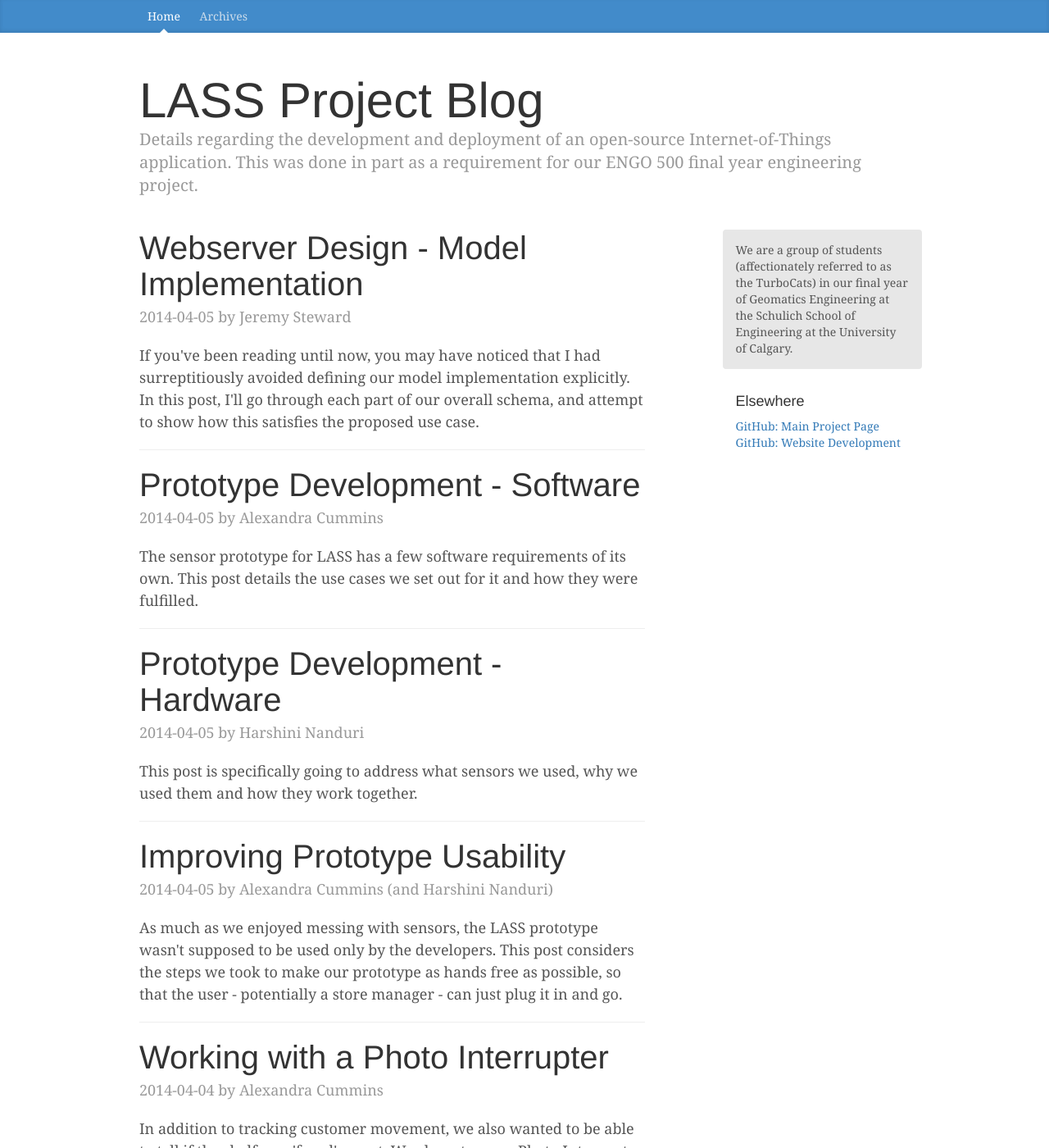
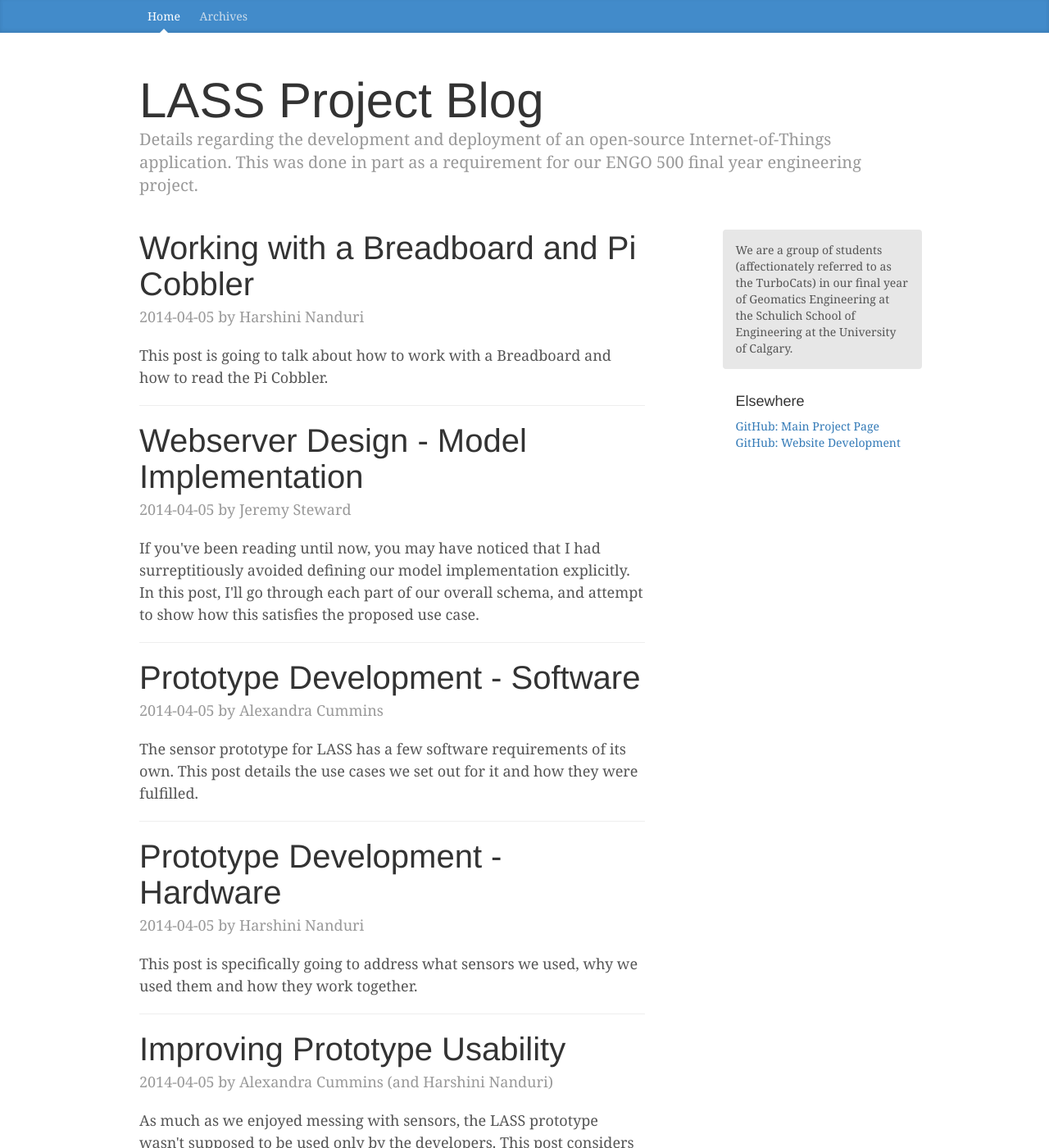
Before and after one commit to ThatGeoGuy/ENGO500, a Jekyll site: the page built from index.html, in a window 1280 px wide and 1400 px high. Shown: the whole window at 82% size. Built offline with Jekyll 4.4.1, drawn with Linux system fonts in a browser that asks for light colours; nearby versions of some CDN libraries; some of the changed lines change nothing that is shown; some of the changed text lies outside the part shown.

Commit message:
Updated new Post

```diff
--- a/_posts/2014-04-05-working-with-a-breadboard-and-pi-cobbler.markdown
+++ b/_posts/2014-04-05-working-with-a-breadboard-and-pi-cobbler.markdown
@@ -1,5 +1,5 @@
 ---
-published: false
+
 layout: post
 title: Working with a Breadboard and Pi Cobbler
 author: Harshini Nanduri
@@ -9,7 +9,21 @@ excerpt: This post is going to talk about how to work with a Breadboard and how
 #Working with a Breadboard
 <p class='blog-post-meta'>{{ page.date | date: "%Y-%m-%d" }} by {{ page.author }}</p>
 
-This post is going to talk about how to use and work with a Breadboard
+This post is going to talk about how to work with a Breadboard and how to read the Pi Cobbler.
 
-##What is a Breadboard?
-A breadboard is used to build and test circuits quickly before finalizing any circuit design.
+##Breadboard
+A breadboard is used to build and test circuits quickly before finalizing any circuit design. The Breadboard has many holes into which components like wires, resistors, pi cobblers can be inserted.
+The breadboard that was used for this project is shown below.
+![Breadboard]({{ site.baseurl }}/images/sensors/breadboard-half.png)
+
+Since there are 5 clips on one strip, you can connect up to 5 components. As you can see there are 10 clips on the strip and it is separated by a ravine. The ravine separates the 2 sides and they are no electrically connected.
+This [Site](https://learn.sparkfun.com/tutorials/how-to-use-a-breadboard/all) was used to better understand how the breadboard works and it has proven to be very helpful.
+
+##Pi Cobbler
+A Pi Cobbler is very important to use if you have a lot of connections to make. The Pi Cobbler that we used for this project is shown below.
+![PiCobb]({{ site.baseurl }}/images/sensors/picob.png)
+
+It is also necessary to follow the GPIO layout map, shown below, to make sure that you are using the correct pins and labels.
+There are 5 pins that can be connected to the ground, 2 that can be connected to 5V and 14 pins that can be used as GPIO. A python code is used to reference pins by their labels. If something is labelled incorrectly then the code will produce many errors.
+We had a hard time understanding how the GPIO pins worked, but the diagram (shown below) has helped us a lot.
+![GPIO]({{ site.baseurl }}/images/sensors/GPIO-MAP.png)
```
